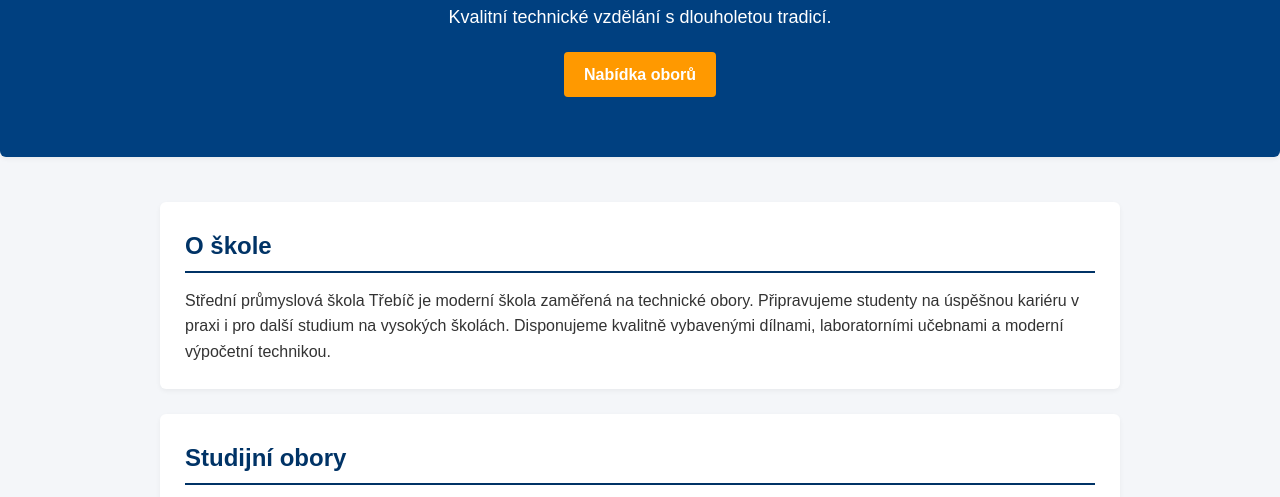
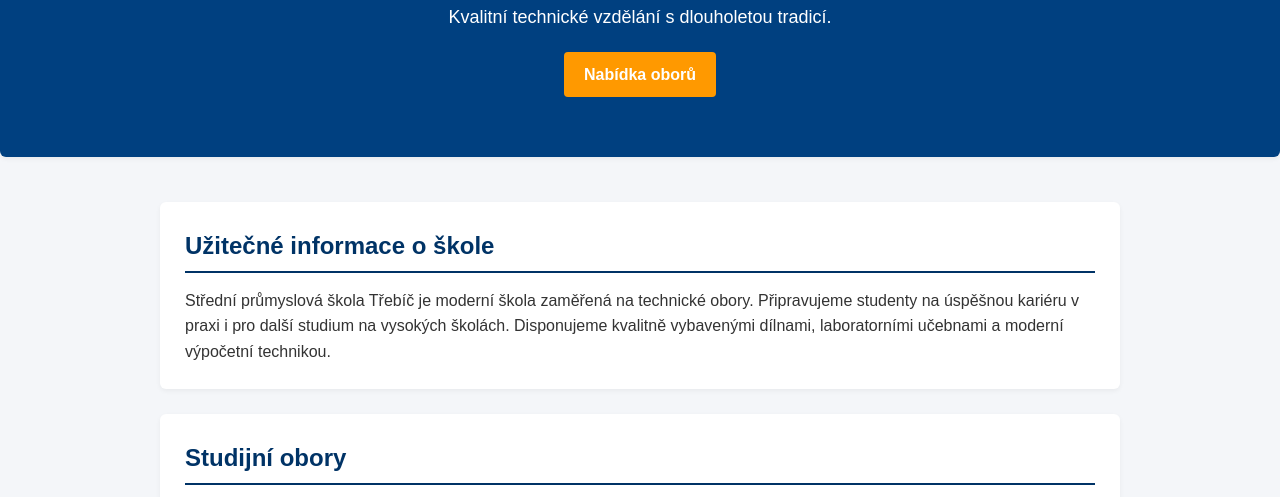
Before and after one commit to martinkonvalina/git-projekt-Konvalina-Bruzl-Jura, a plain HTML site: page index.html in a window 1280 px wide. Shown: the part 246-743 px from the top of the page. Drawn offline with Linux system fonts and the light colour scheme.

Commit message:
Změněn název o škole

```diff
--- a/index.html
+++ b/index.html
@@ -32,7 +32,7 @@
 
         <!-- Sekce O nás -->
         <section id="o-nas">
-            <h2>O škole</h2>
+            <h2>Užitečné informace o škole</h2>
             <p>
                 Střední průmyslová škola Třebíč je moderní škola zaměřená na technické obory.
                 Připravujeme studenty na úspěšnou kariéru v praxi i pro další studium na vysokých školách.
```
